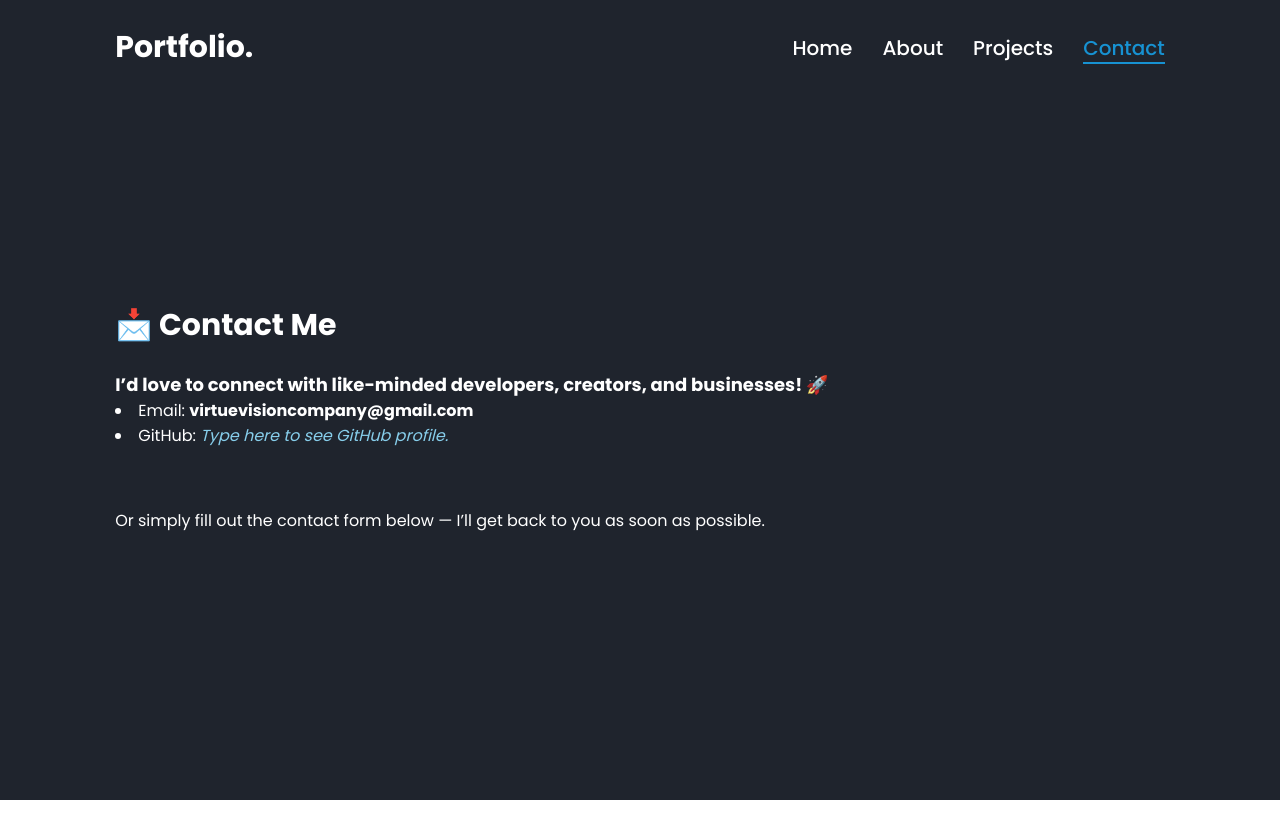
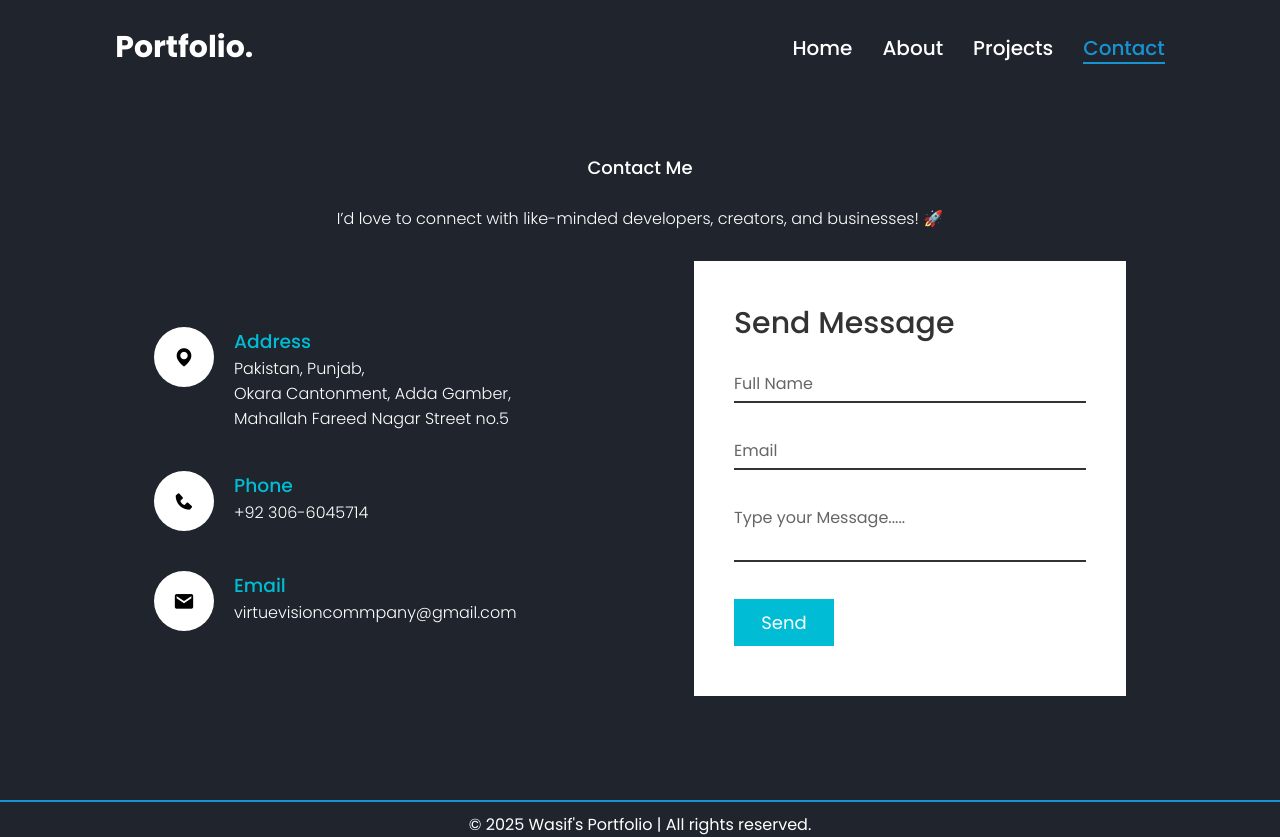
Before and after one commit to wasif-virtue/portfolio, a plain HTML site: page contact.html in a window 1280 px wide. Before the commit the page ends 800 px from the top, so only its background shows below. Drawn offline with nearby package versions, Linux system fonts and the light colour scheme.

Commit message:
Updates Added

```diff
--- a/about.css
+++ b/about.css
@@ -2,4 +2,7 @@
     *{
         background: #1f242d;
     }
+    footer{
+        display: none;
+    }
 }
--- a/contact.css
+++ b/contact.css
@@ -1,8 +1,144 @@
-i{
-    color: skyblue;
+@import url('https://fonts.googleapis.com/css2?family=Poppins:wght@200;300;400;500;600;700;800;900&display=swap');
+
+*{
+    margin: 0;
+    padding: 0;
+    box-sizing: border-box;
+    font-family: 'Poppins', sans-serif;
+}
+.contact{
+    position: relative;
+    min-height: 100vh;
+    padding: 50px 100px;
+    display: flex;
+    justify-content: center;
+    align-items: center;
+    flex-direction: column;
+    background: #1f242d;
+    background-size: cover;
+}
+.contact .content{
+    max-width: 800px;
+    text-align: center;
+}
+.contact .content h2{
+    font-size: 18px;
+    font-weight: 500;
+    color: #fff;
+    margin-top: 40px;
+    padding-top: 10px;
+}
+.contact .content p{
+    font-weight: 300;
+    color: #fff;
+}
+.container{
+    width: 100%;
+    display: flex;
+    justify-content: center;
+    align-items: center;
+    margin-top: 30px;
+}
+.container .contactInfo{
+    width: 50%;
+    display: flex;
+    flex-direction: column;
+}
+.container .contactInfo .box{
+    position: relative;
+    padding: 20px 0;
+    display: flex;
+}
+.container .contactInfo .box .icon{
+    min-width: 60px;
+    height: 60px;
+    background: #fff;
+    display: flex;
+    justify-content: center;
+    align-items: center;
+    border-radius: 50%;
+    font-size: 22px;
+}
+.container .contactInfo .box .text{
+    display: flex;
+    margin-left: 20px;
+    font-size: 16px;
+    color: #fff;
+    flex-direction: column;
+    font-weight: 300;
+}
+.container .contactInfo .box .text h3{
+    font-weight: 500;
+    color: #00bcd4;
+}
+.contactForm{
+    width: 40%;
+    padding: 40px;
+    background: #fff;
+}
+.contactForm h2{
+    font-size: 30px;
+    color: #333;
+    font-weight: 500;
+}
+.contactForm .inputBox{
+    position: relative;
+    width: 100%;
+    margin-top: 10px;
+}
+.contactForm .inputBox input,
+.contactForm .inputBox textarea
+{
+    width: 100%;
+    padding: 5px 0;
+    font-size: 16px;
+    margin: 10px 0;
+    border: none;
+    border-bottom: 2px solid #333;
+    outline: none;
+    resize: none;
+}
+.contactForm .inputBox span{
+    position: absolute;
+    left: 0;
+    padding: 5px 0;
+    font-size: 16px;
+    margin: 10px 0;
+    pointer-events: none;
+    transition: 0.5s;
+    color: #666;
+}
+.contactForm .inputBox input:focus ~ span,
+.contactForm .inputBox input:focus ~ span,
+.contactForm .inputBox textarea:focus ~ span,
+.contactForm .inputBox textarea:valid ~ span
+{
+    color: #e91e63;
+    font-size: 12px;
+    transform: translateY(-20px);
+}
+.contactForm .inputBox input[type="submit"]{
+    width: 100px;
+    background: #00bcd4;
+    color: #fff;
+    border: none;
+    cursor: pointer;
+    padding: 10px;
+    font-size: 18px;
 }
 
-I:hover{
-    color: blue;
-    border-bottom: 1px solid blue;
+@media(max-width:991px){
+    .contact{
+        padding: 50px;
+    }
+    .container{
+        flex-direction: column;
+    }
+    .container .contactInfo{
+        margin-bottom: 40px;
+    }
+    .container .contactInfo,
+    .contactForm{
+        width: 100%;
+    }
 }
--- a/contact.html
+++ b/contact.html
@@ -6,9 +6,9 @@
   <meta name="viewport" content="width=device-width, initial-scale=1.0">
   <title>Contact</title>
   <link href='https://unpkg.com/boxicons@2.1.4/css/boxicons.min.css' rel='stylesheet'>
+  <link rel="stylesheet" type="text/css" href="contact.css">
+  <link rel="icon" type="image/png" href="icon5.png">
   <link rel="stylesheet" href="style.css">
-  <link rel="stylesheet" href="contact.css">
-  <link rel="icon" type="image/png" href="icon5.png">
 </head>
 <body>
 
@@ -31,22 +31,59 @@
     <div class="bars" style="--i:1;"></div>
   </div>
 
-  <section class="home">
-    <div class="home-info">
-      <h1>📩 Contact Me</h1><br>
-      <h2>I’d love to connect with like-minded developers, creators, and businesses! 🚀</h2>
-      <div>
-        <li>Email:
-        <strong>virtuevisioncompany@gmail.com</strong>
-        </li>
+  <section class="contact">
+    <div class="content">
+      <h2>Contact Me</h2><br>
+      <p>I’d love to connect with like-minded developers, creators, and businesses! 🚀</p>
+    </div>
+    <div class="container">
+      <div class="contactInfo">
+        <div class="box">
+          <div class="icon"><i class='bx bxs-map'></i></div>
+          <div class="text">
+            <h3>Address</h3>
+            <p>Pakistan, Punjab, <br>Okara Cantonment, Adda Gamber,<br> Mahallah Fareed Nagar Street no.5</p>
+          </div>
+        </div>
+        <div class="box">
+          <div class="icon"><i class='bx bxs-phone'></i></div>
+          <div class="text">
+            <h3>Phone</h3>
+            <p>+92 306-6045714</p>
+          </div>
+        </div>
+        <div class="box">
+          <div class=icon><i class='bx bxs-envelope' ></i></div>
+          <div class="text">
+            <h3>Email</h3>
+            <p>virtuevisioncommpany@gmail.com</p>
+          </div>
+        </div>
       </div>
-      <div>
-        <li><a href="https://github.com/wasif-virtue/">GitHub: <i>Type here to see GitHub profile. </i></a></li>
+      <div class="contactForm">
+        <form action="">
+          <h2>Send Message</h2>
+          <div class="inputBox">
+            <input type="text" name="" required="required">
+            <span>Full Name</span>
+          </div>
+          <div class="inputBox">
+            <input type="text" name="" required="required">
+            <span>Email</span>
+          </div>
+          <div class="inputBox">
+            <textarea required="required"></textarea>
+            <span>Type your Message.....</span>
+          </div>
+          <div class="inputBox">
+            <input type="submit" name="" value="Send">
+          </div>
+        </form>
       </div>
-      <br>
-      <br>
-      <p>Or simply fill out the contact form below — I’ll get back to you as soon as possible.</p>
-
+    </div>
   </section>
+  <footer>
+    <p>&copy; 2025 Wasif's Portfolio | All rights reserved.</p>
+  </footer>
 </body>
 </html>
--- a/style.css
+++ b/style.css
@@ -247,6 +247,14 @@ a{
     animation-delay: calc(.1s * var(--i));
 }
 
+footer{
+    text-align: center;
+    padding-top: 10px;
+    background: #1f242d;
+    color: White;
+    border-top: 2px solid #1792d2;
+}
+
 @keyframes show-bars{
     100%{
         transform: translateY(0%);
@@ -270,7 +278,7 @@ a{
 @media (max-width: 768px) {
   .navbar .logo {
     flex-direction: column;
-    font-size: 24px;
+    font-size: 20px;
   }
   .home {
     flex-direction: column;
```
Also changed, not shown: about.html (+3 -0 lines), index.html (+3 -0 lines), projects.html (+3 -1 lines).
